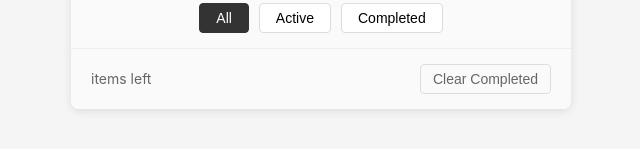
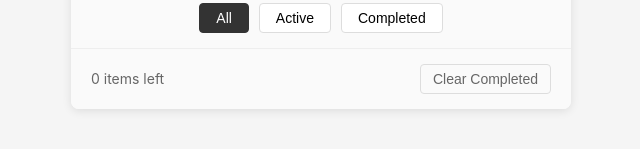
Before and after one commit to DRPatel75/ToDo-List-App, a plain HTML site: page index.html in a window 1280 px wide. Shown: the part 441-590 px from the top of the page, 319-959 px from the left. Drawn offline with Linux system fonts and the light colour scheme.

Commit message:
itemsLeft edited1

```diff
--- a/index.html
+++ b/index.html
@@ -34,7 +34,7 @@
             </ul>
 
             <div class="todo-footer">
-                <span id="itemsLeft" class="items-left"><span id="remaining-count"></span> items left</span>
+                <span id="itemsLeft" class="items-left"><span id="remaining-count">0</span> items left</span>
                 <button id="clearCompletedBtn" class="clear-completed">Clear Completed</button>
             </div>
         </div>
```
